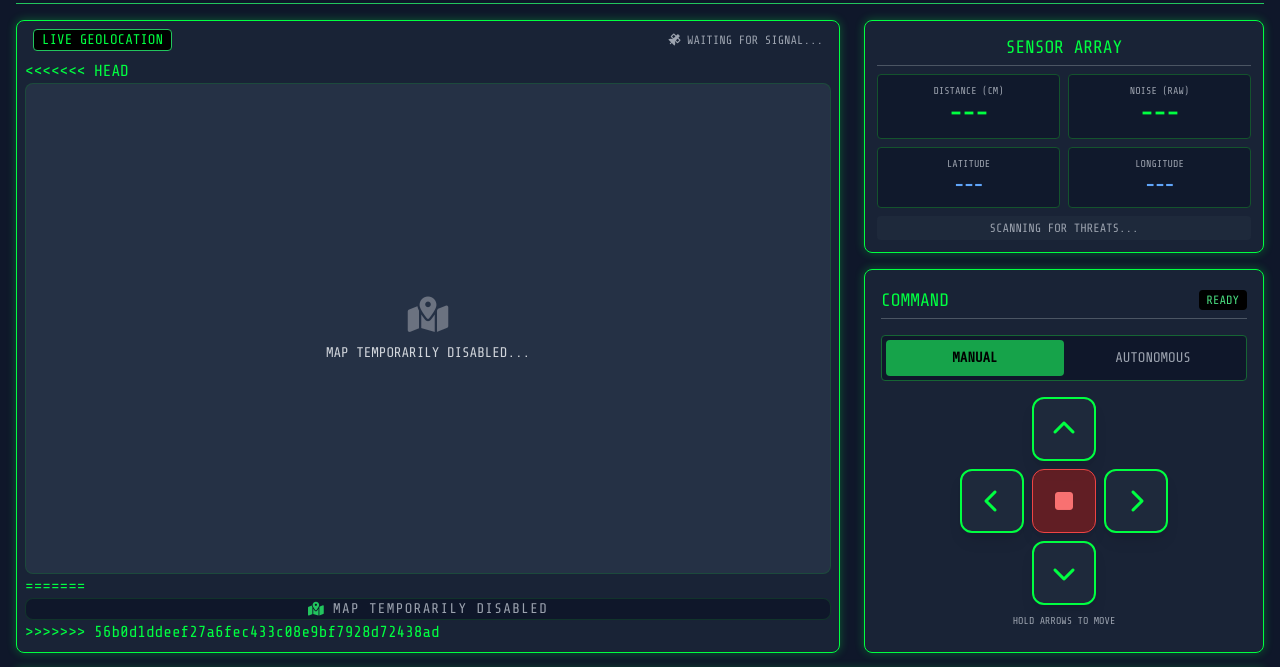
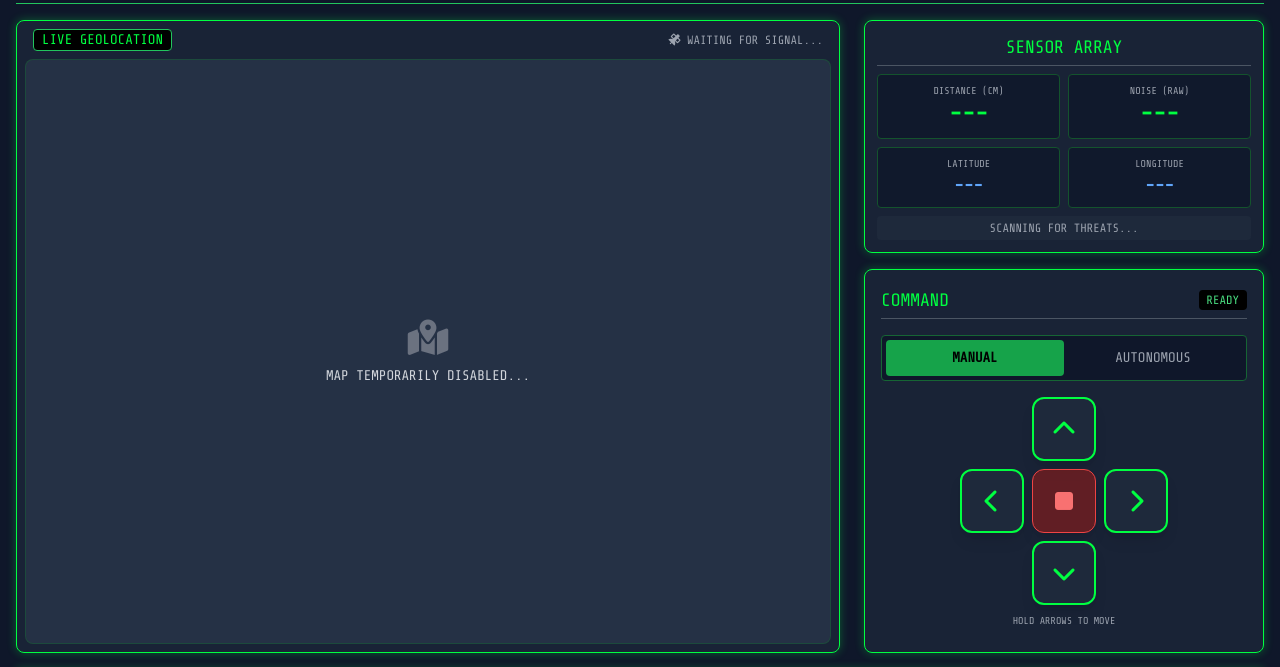
Before and after one commit to rohit22131/Night-Patrolling-Robot, a plain HTML site: page index.html in a window 1280 px wide. Shown: the part 89-756 px from the top of the page. Drawn offline with nearby package versions, Linux system fonts and the light colour scheme; no server answers.

Commit message:
map temporarily disabled

```diff
--- a/index.html
+++ b/index.html
@@ -123,7 +123,6 @@
                 <div class="text-xs text-gray-400" id="gps-status"><i class="fas fa-satellite"></i> WAITING FOR
                     SIGNAL...</div>
             </div>
-<<<<<<< HEAD
             <div id="map" class="w-full flex-grow bg-slate-800 rounded-lg opacity-90 border border-green-900/50 hidden">
             </div>
 
@@ -135,15 +134,6 @@
                     MAP TEMPORARILY DISABLED...
                 </div>
             </div>
-=======
-        <!--    <div id="map" class="w-full flex-grow bg-slate-800 rounded-lg opacity-90 border border-green-900/50"></div> -->
-            <div class="w-full flex-grow bg-slate-900 rounded-lg border border-green-900/50
-            flex items-center justify-center text-xs sm:text-sm text-gray-400 tracking-widest">
-    <i class="fas fa-map-marked-alt mr-2 text-green-500"></i>
-    MAP TEMPORARILY DISABLED
-</div>
-
->>>>>>> 56b0d1ddeef27a6fec433c08e9bf7928d72438ad
         </div>
 
         <!-- Controls -->
```
